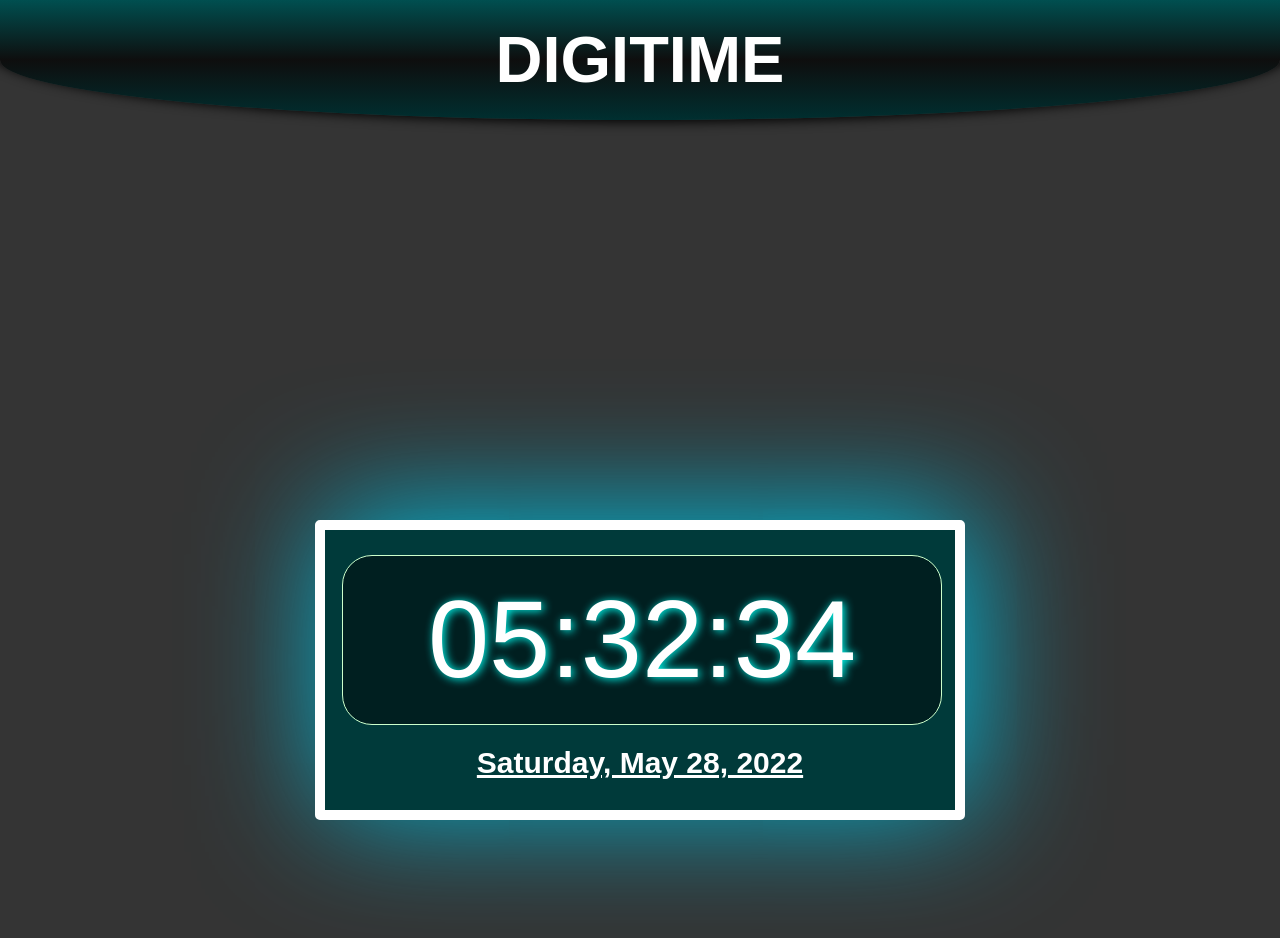
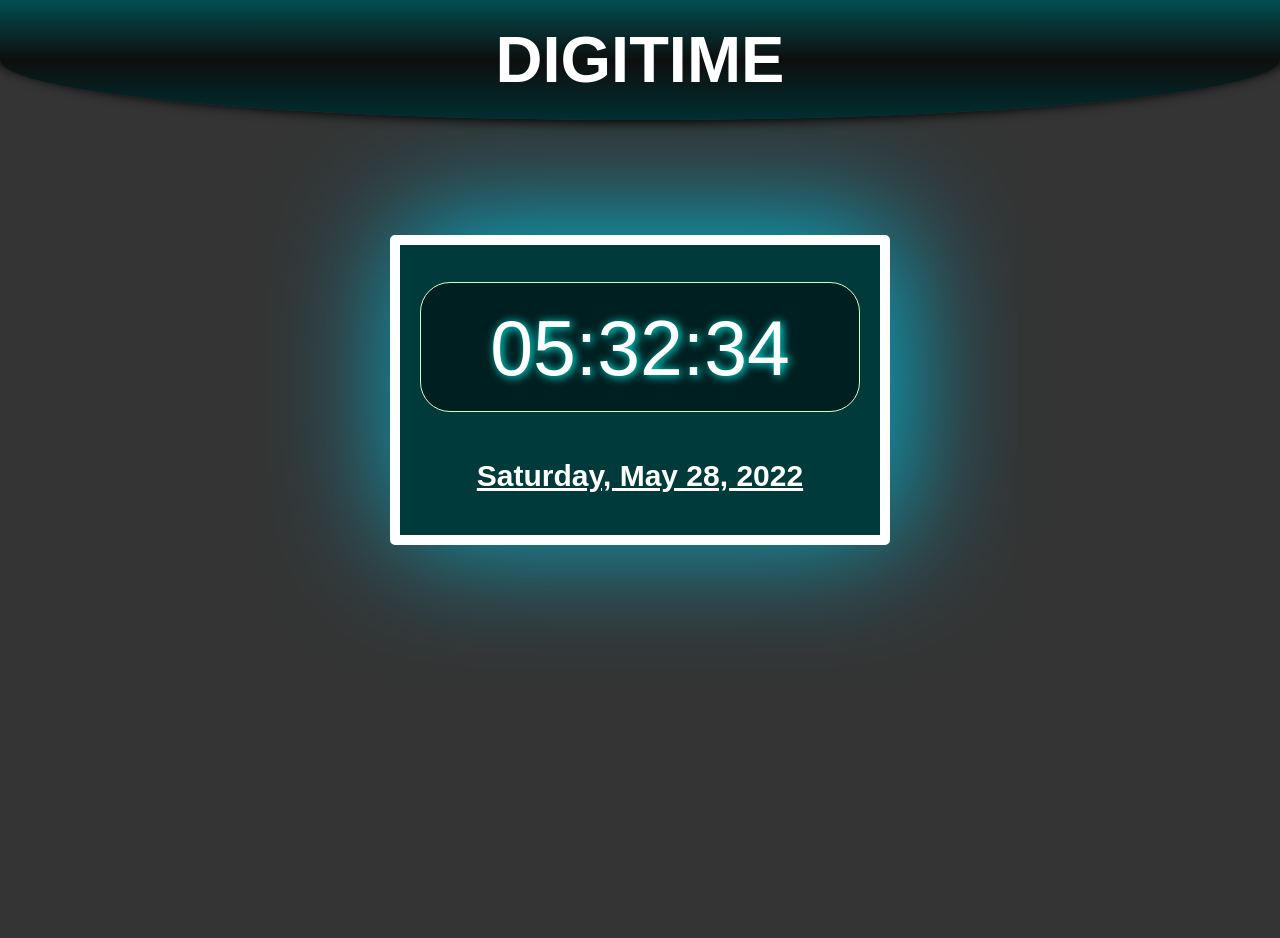
Before and after one commit to mihir5700/DIGITIME, a plain HTML site: page index.html in a window 1280 px wide. Shown: the top 938 px of the page. After the commit the page ends 800 px from the top, so only its background shows below. Drawn offline with nearby package versions, Linux system fonts and the light colour scheme; a web font is replaced by a local one.

Commit message:
more resp

```diff
--- a/style.css
+++ b/style.css
@@ -236,8 +236,18 @@ hr{
 }
 
 @media only screen and (min-width: 721px) and (max-width: 1440px) {
+    .time-display{
+        font-size: 77px;
+        margin: auto auto;
+        height: 130px;
+        width: 440px;
+        padding: 8px;
+        text-align: center;
+    }
     .jumbotron{
-        margin: 400px auto;
+        width: 500px;
+        height: 310px;
+        margin: 115px auto 0px;
     }
     nav{
         width: 100vw;
@@ -245,7 +255,7 @@ hr{
     }
 }
 
-@media only screen and (max-width: 435px){
+@media only screen and (max-width: 435px) and (min-height: 453px){
     .time-display{
         font-size: 43px;
         margin: auto auto;
@@ -255,9 +265,9 @@ hr{
         text-align: center;
     }
     .jumbotron{
-        width: 306px;
-        height: 230px;
-        margin: 193px auto;
+        width: 300px;
+        height: 210px;
+        margin: 98px auto 0px;
     }
     nav{
         width: 100vw;
```
